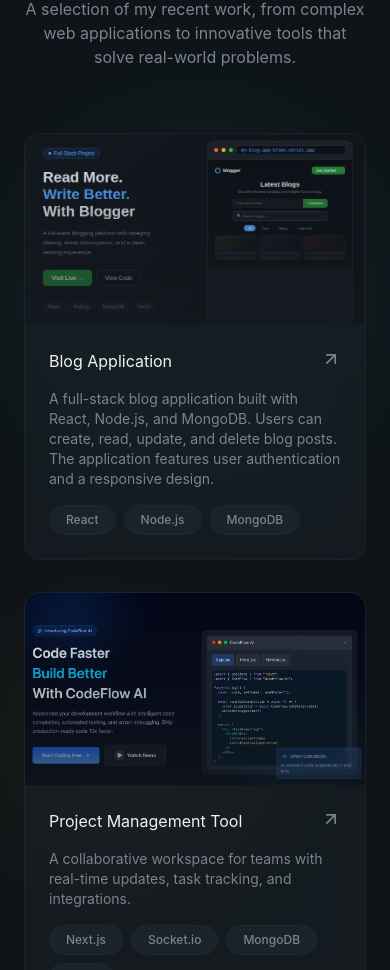
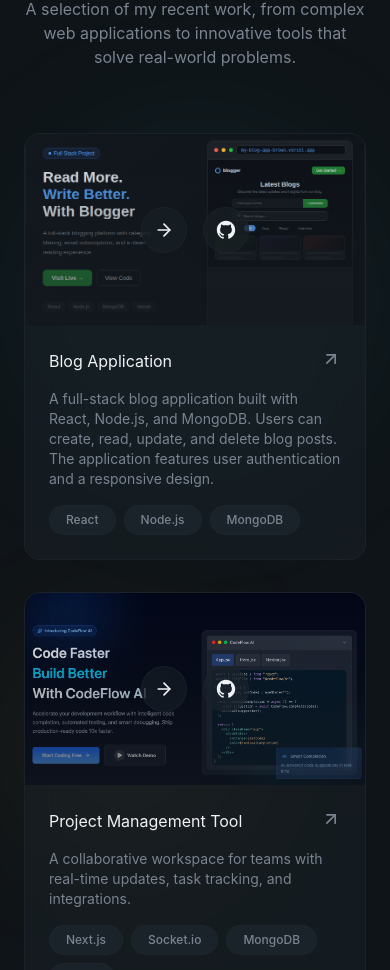
Before and after one commit to ShreyaSaha18/Personal_Portfolio, a React (Vite) app: page / in a window 390 px wide. Shown: the part 4136-5106 px from the top of the page. Built offline with nearby package versions, Linux system fonts and the light colour scheme.

Commit message:
responsive design fixed

```diff
--- a/src/sections/Projects.jsx
+++ b/src/sections/Projects.jsx
@@ -69,10 +69,10 @@
                 bg-gradient-to-t from-card via-card/50
                  to-transparent opacity-60"
                 />
-
                 {/* Overlay Links */}
-
-                <div className="absolute inset-0 flex items-center justify-center gap-4 opacity-0 group-hover:opacity-100 transition-opacity duration-300">
+                // ✅ change to this
+                <div className="absolute inset-0 flex items-center justify-center gap-4 opacity-100 md:opacity-0 md:group-hover:opacity-100 transition-opacity duration-300">
+                  {" "}
                   <a
                     href={project.link}
                     className="p-3 rounded-full glass hover:bg-primary hover:text-primary-foreground transition-all"
```
